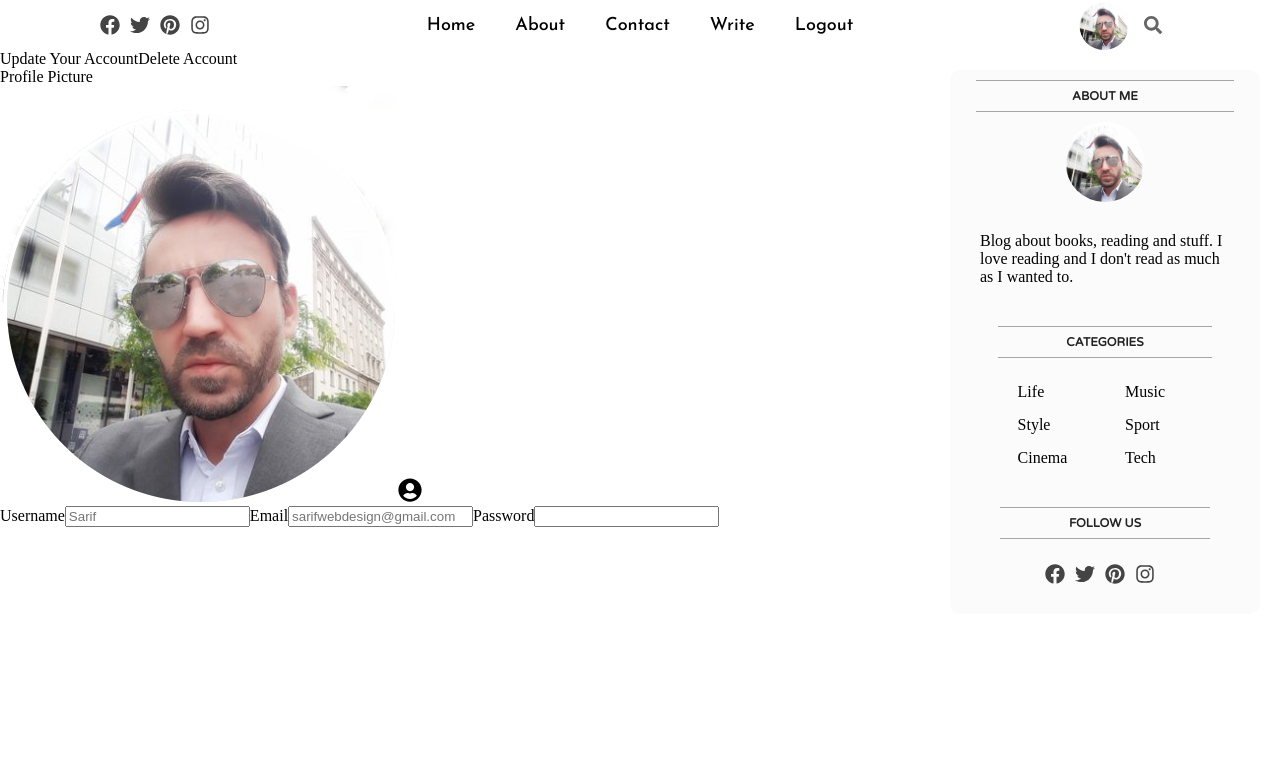
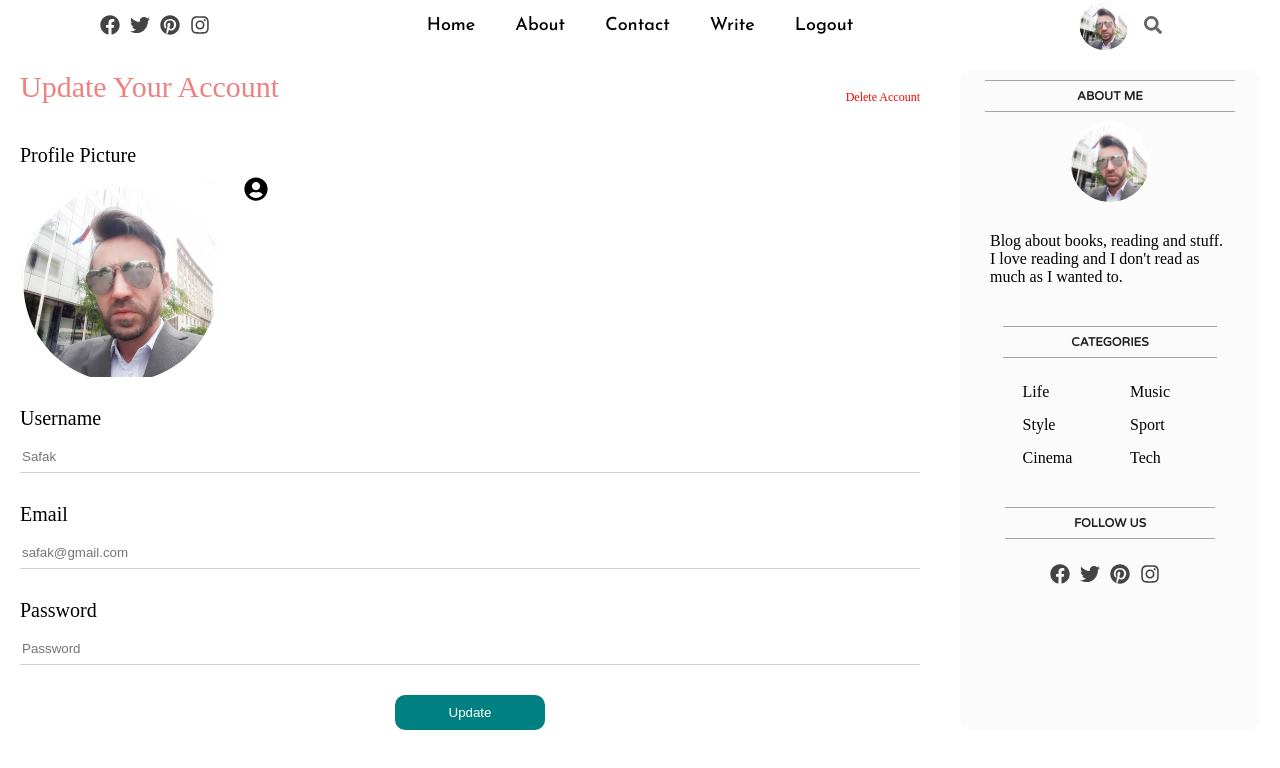
Before and after one commit to SJuras/MERN-Blog, a React (Create React App) app in the folder BlogWebsite/client/: page / in a window 1280 px wide. Shown: the top 768 px of the page. Built offline with nearby package versions, Linux system fonts and the light colour scheme; the HTML template or start-up script is replaced by a standard one.

Commit message:
v1.1.8 settings component markup done.

```diff
--- a/BlogWebsite/client/src/pages/settings/Settings.css
+++ b/BlogWebsite/client/src/pages/settings/Settings.css
@@ -5,4 +5,85 @@
 
 .settingsWrapper {
   flex: 9;
+  padding: 20px;
 }
+
+.settingsTitle {
+  display: flex;
+  align-items: center;
+  justify-content: space-between;
+}
+
+.settingsTitleUpdate {
+  font-size: 30px;
+  margin-bottom: 20px;
+  color: lightcoral;
+}
+
+.settingsTitleDelete {
+  color: red;
+  font-size: 12px;
+  cursor: pointer;
+}
+
+.settingsForm {
+  display: flex;
+  flex-direction: column;
+}
+
+.settingsPP {
+  display: flex;
+  align-items: flex-start;
+  margin-top: 10px;
+  margin-bottom: 10px;
+}
+
+.settingsPP > img {
+  height: 200px;
+  width: 200px;
+  border-radius: 20px;
+  object-fit: cover;
+  margin-right: 24px;
+}
+
+.settingsPPButton:focus {
+  outline-style: none;
+}
+
+.settingsForm > label {
+  font-size: 20px;
+  margin-top: 20px;
+}
+
+.settingsPPInput {
+  width: 30%;
+}
+
+.settingsForm > input {
+  color: gray;
+  margin-top: 10px;
+  margin-bottom: 10px;
+  height: 30px;
+  border: none;
+  border-bottom: 1px solid lightgray;
+}
+
+.settingsSubmitButton {
+  align-self: center;
+  width: 150px;
+  border: none;
+  border-radius: 10px;
+  color: white;
+  background-color: teal;
+  padding: 10px;
+  margin-top: 20px;
+  cursor: pointer;
+  display: flex;
+  align-items: center;
+  justify-content: center;
+  transition: 0.4s;
+}
+
+.settingsSubmitButton:hover {
+  background-color: rgb(1, 114, 114);
+}
--- a/BlogWebsite/client/src/pages/settings/Settings.jsx
+++ b/BlogWebsite/client/src/pages/settings/Settings.jsx
@@ -5,29 +5,40 @@ import ProfilePic from '../../assets/profilePicMe.png';
 
 import { FaUserCircle } from "react-icons/fa";
 
-export default function Settings(){
-  return(
+export default function Settings() {
+  return (
     <div className="settings">
       <div className="settingsWrapper">
         <div className="settingsTitle">
-          <span className="settingsUpdateTitle">Update Your Account</span>
-          <span className="settingsDeleteTitle">Delete Account</span>
+          <span className="settingsTitleUpdate">Update Your Account</span>
+          <span className="settingsTitleDelete">Delete Account</span>
         </div>
         <form className="settingsForm">
           <label>Profile Picture</label>
-          <div className="settingsProfilePic">
-            <img src={ProfilePic} alt="profile picture" />
+          <div className="settingsPP">
+            <img
+              src={ProfilePic}
+              alt=""
+            />
             <label htmlFor="fileInput">
-              <FaUserCircle style={{ fontSize: "24px", cursor: "pointer" }} />
+              <FaUserCircle style={{ cursor: "pointer", fontSize: "24px" }} />
             </label>
-            <input type="file" id="fileInput" style={{ display: "none" }}/>
+            <input
+              id="fileInput"
+              type="file"
+              style={{ display: "none" }}
+              className="settingsPPInput"
+            />
           </div>
           <label>Username</label>
-          <input type="text" placeholder="Sarif" />
+          <input type="text" placeholder="Safak" name="name" />
           <label>Email</label>
-          <input type="email" placeholder="sarifwebdesign@gmail.com" />
+          <input type="email" placeholder="safak@gmail.com" name="email" />
           <label>Password</label>
-          <input type="password" />
+          <input type="password" placeholder="Password" name="password" />
+          <button className="settingsSubmitButton" type="submit">
+            Update
+          </button>
         </form>
       </div>
       <Sidebar />
```
